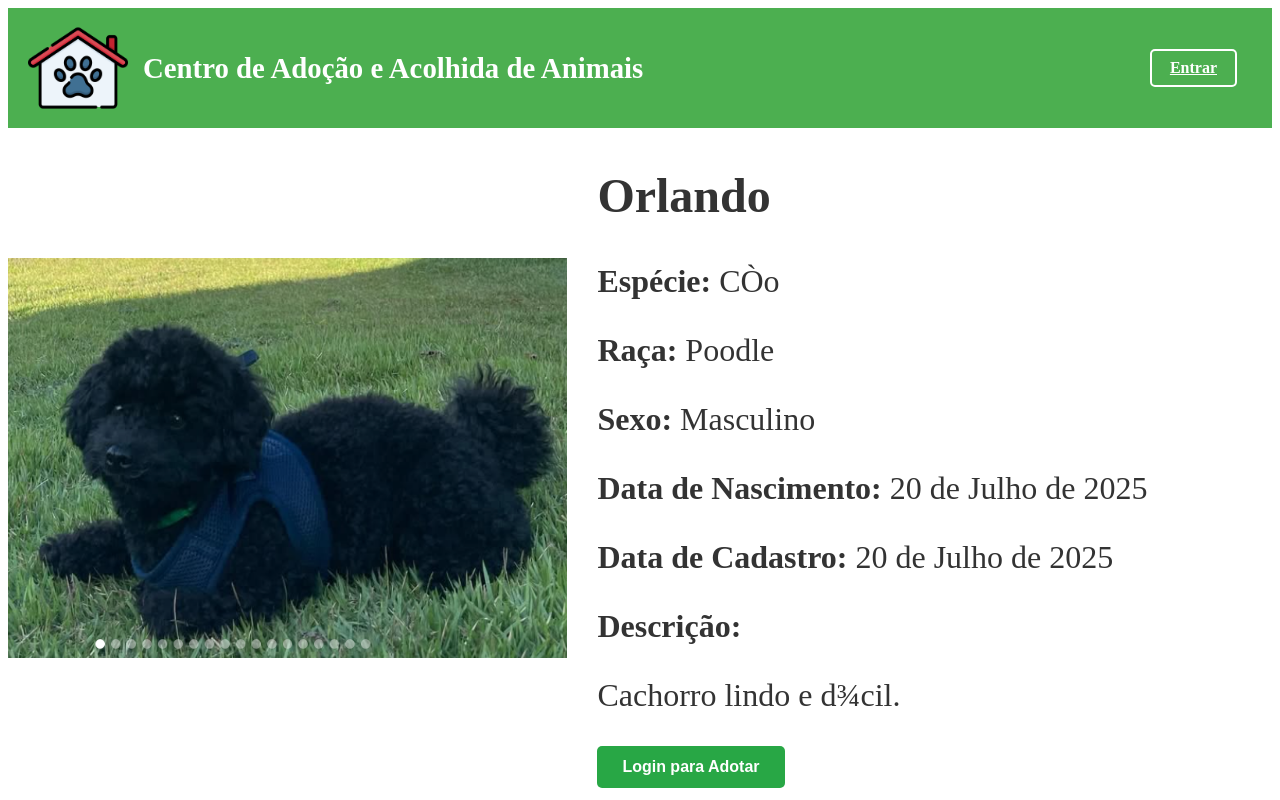
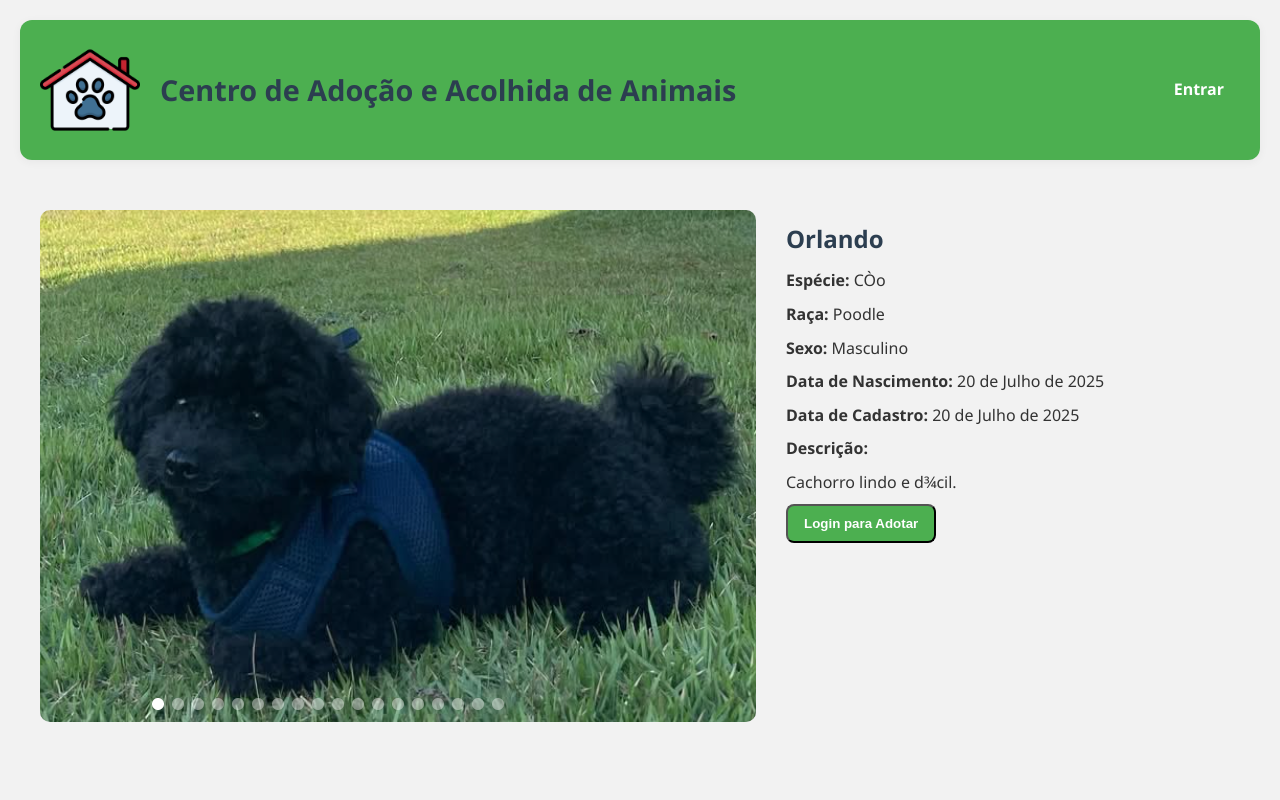
Before and after one commit to S-fey/CAAM-Web, a Django app: page /animal/2/ in a window 1280 px wide. Run offline with Django 5.2, Linux system fonts and the light colour scheme; data comes from the database, SQL or seed files in the repository; both versions use the stored data as it was after the commit.

Commit message:
Drastically changed aesthetics, fixed encoding on data, changed DB, made a new set of items and new superuser. Working on finally figuring out how to do the dumpdata properly.

```diff
--- a/projeto/caam/static/styles.css
+++ b/projeto/caam/static/styles.css
@@ -1,251 +1,211 @@
+
+* {
+  margin: 0;
+  padding: 0;
+  box-sizing: border-box;
+}
+
+body {
+  font-family: 'Segoe UI', Tahoma, Geneva, Verdana, sans-serif;
+
+
+  background-color: #f2f2f2;
+  color: #333;
+  line-height: 1.6;
+  padding: 20px;
+}
+
+
 .header {
+  background-color: #4CAF50;
+  padding: 20px;
   display: flex;
   align-items: center;
-  justify-content: space-between;
-  padding: 10px 20px;
-  background-color: #4CAF50;
-  color: white;
-}
-
-.header img {
-  height: 100px;
-  width: auto;
-   margin-right: 15px;
+  gap: 20px;
+  box-shadow: 0 2px 10px rgba(0, 0, 0, 0.05);
+  border-radius: 12px;
+  margin-bottom: 30px;
 }
 
 .header h1 {
-  margin: 0 20px 0 0;
+  flex-grow: 1;
   font-size: 1.8rem;
+  color: #2c3e50;
   font-weight: bold;
-  flex-grow: 1;
 }
 
 .botao-login {
+  padding: 10px 16px;
   background-color: transparent;
   color: white;
-  border: 2px solid white;
-  padding: 8px 18px;
-  font-size: 1rem;
-  border-radius: 5px;
-  cursor: pointer;
-  transition: background-color 0.3s ease, color 0.3s ease;
-  font-weight: 600;
-  white-space: nowrap;
+  text-decoration: none;
+  border-radius: 8px;
+  font-weight: bold;
+  transition: background-color 0.3s ease;
 }
 
 .botao-login:hover {
-  background-color: white;
-  color: #4CAF50;
-}
-div[style*="width: 500px"] {
-  display: flex;
-  gap: 10px;
-  align-items: center;
-  background: white;
-  padding: 10px;
-  margin-bottom: 15px;
-  border-radius: 5px;
-}
-
-div[style*="width: 500px"] img {
-  height: 300px;
-  border-radius: 5px;
-}
-
-div[style*="width: 500px"] > div:last-child {
-  font-size: 2rem;
-  color: #333;
-}
-
-div[style*="width: 500px"] > div:last-child a {
-  color: #2a7a2a;
-  text-decoration: none;
-  font-weight: bold;
-}
-
-div[style*="width: 500px"] > div:last-child a:hover {
-  text-decoration: underline;
-}
-
-.animal-card {
-  display: flex;
-  gap: 30px;
-  align-items: center;
-  border: #333;
-  box-shadow: #1b1b1b;
-}
-
-.animal-image img {
-  height: 400px;
-}
-
-.animal-info {
-  font-size: 2rem;
-  color: #333;
-}
-
-.botao-adotar {
-  background-color: #28a745;
-  color: white;
-  border: none;
-  padding: 12px 25px;
-  font-size: 1rem;
-  border-radius: 5px;
-  cursor: pointer;
-  transition: background-color 0.3s ease;
-  font-weight: bold;
-}
-
-.botao-adotar:hover {
-  background-color: #218838;
-}
-
-.botao-login {
-  background-color: transparent;
-  color: white;
-  border: 2px solid white;
-  padding: 8px 18px;
-  font-size: 1rem;
-  border-radius: 5px;
-  cursor: pointer;
-  transition: background-color 0.3s ease, color 0.3s ease;
-  font-weight: 600;
-  margin-right: 15px;
-}
-
-.botao-login:hover {
-  background-color: white;
+   background-color: white;
   color: #4CAF50;
 }
 
 
-.login-page {
-  max-width: 400px;
-  margin: 50px auto;
-  background: white;
-  padding: 20px;
-  border-radius: 8px;
-  box-shadow: 0 0 10px rgba(0,0,0,0.1);
+.animal-card-container {
+  max-width: auto;
+  margin: 20px auto;
+  background-color: white;
+  border-radius: 12px;
+  box-shadow: 0 4px 12px rgba(0, 0, 0, 0.1);
+  overflow: hidden;
 }
 
-.login-page h2 {
-  text-align: center;
-  margin-bottom: 20px;
-  color: #333;
-
+.animal-card img {
+  width: auto;
+  height: 500px;
+  display: block;
 }
 
-.login-page form p {
-  margin-bottom: 12px;
+.animal-card a {
+  font-size: 1.3rem;
+  font-weight: bold;
+  color: #2980b9;
+  text-decoration: none;
+  margin: 10px;
+  display: block;
 }
 
-.login-page button {
-  width: 100%;
-  background-color: #4CAF50;
-  color: white;
-  padding: 10px;
-  border: none;
-  cursor: pointer;
-  border-radius: 4px;
-}
-
-.login-page a {
-  display: block;
-  margin-top: 15px;
-  text-align: center;
-  color: #007bff;
-  text-decoration: none;
+.animal-card a:hover {
+  text-decoration: underline;
 }
 
 
-.register-page {
-  max-width: 400px;
-  margin: 50px auto;
-  background: white;
+.animal-card {
   padding: 20px;
-  border-radius: 8px;
-  box-shadow: 0 0 10px rgba(0,0,0,0.1);
+  display: flex;
+  flex-direction: column;
+  gap: 20px;
+  align-items: flex-start;
+}
+.animal-card2 {
+  padding: 20px;
+  display: flex;
+  flex-direction: row;
+  gap: 20px;
+  align-items: flex-start;
 }
 
-.register-page h2 {
-  text-align: center;
-  margin-bottom: 20px;
-  color: #333;
+.animal-image img {
+  width: auto;
+  border-radius: 10px;
 }
 
-.register-page form p {
-  margin-bottom: 12px;
+.animal-info {
+  padding: 10px;
 }
 
-.register-page button {
-  width: 100%;
-  background-color: #2196F3;
-  color: white;
-  padding: 10px;
-  border: none;
-  cursor: pointer;
-  border-radius: 4px;
+.animal-info h2 {
+  margin-bottom: 10px;
+  color: #2c3e50;
 }
 
-.register-page a {
-  display: block;
-  margin-top: 15px;
-  text-align: center;
-  color: #007bff;
-  text-decoration: none;
+.animal-info p {
+  margin-bottom: 8px;
 }
 
-.voltar button{
-    width: 100%;
+.botao-adotar {
+  padding: 10px 16px;
   background-color: #4CAF50;
   color: white;
-  padding: 10px;
-  border: none;
-  cursor: pointer;
-  border-radius: 4px;
-}
-.voltar h2{
-    text-align: center;
-  margin-bottom: 20px;
-  color: #333;
-}
-.voltar a{
-  display: block;
-  margin: 0 auto;
-  width: 20%;
-  background-color: #4CAF50;
-  color: white;
-  padding: 10px;
-  border: none;
-  cursor: pointer;
-  border-radius: 4px;
-  text-align: center;
+  text-decoration: none;
+  border-radius: 8px;
   font-weight: bold;
-}
-.cadastroAnimal {
-  max-width: 400px;
-  margin: 50px auto;
-  background: white;
-  padding: 20px;
-  border-radius: 8px;
-  box-shadow: 0 0 10px rgba(0,0,0,0.1);
+  transition: background-color 0.3s ease;
 }
 
+.botao-adotar:hover {
+   background-color: white;
+  color: #4CAF50;
+}
+
+
+h3 {
+  color: #e74c3c;
+  font-weight: bold;
+  margin-top: 15px;
+}
+
+
+form {
+  display: flex;
+  flex-direction: column;
+  gap: 15px;
+  margin-top: 20px;
+}
+
+form button {
+  background-color: #3498db;
+  color: white;
+  padding: 12px;
+  border: none;
+  border-radius: 8px;
+  font-size: 1rem;
+  cursor: pointer;
+}
+
+form button:hover {
+  background-color: #2980b9;
+}
+
+input, select, textarea {
+  padding: 10px;
+  border: 1px solid #ccc;
+  border-radius: 8px;
+  font-size: 1rem;
+}
+
+
+.login-page, .register-page, .cadastroAnimal {
+  max-width: 500px;
+  margin: 40px auto;
+  background-color: white;
+  padding: 30px;
+  border-radius: 12px;
+  box-shadow: 0 4px 16px rgba(0, 0, 0, 0.05);
+}
+
+.login-page h2,
+.register-page h2,
 .cadastroAnimal h2 {
   text-align: center;
   margin-bottom: 20px;
-  color: #333;
+  color: #2c3e50;
 }
 
-.cadastroAnimal button {
-  width: 100%;
-  background-color: #4CAF50;
+.login-page a,
+.register-page a {
+  text-align: center;
+  display: block;
+  margin-top: 15px;
+  color: #2980b9;
+}
+
+
+.voltar {
+  text-align: center;
+  margin-top: 50px;
+}
+
+.botao-voltar {
+  background-color: #e62222;
   color: white;
-  padding: 10px;
-  border: none;
+  padding: 10px 20px;
+  display: inline-block;
+  border-radius: 8px;
+  margin-top: 20px;
   cursor: pointer;
-  border-radius: 4px;
+  font-weight: bold;
 }
-.cadastroAnimal form p {
-  margin-bottom: 12px;
+
+.botao-voltar:hover {
+  background-color: #ff0000;
 }
--- a/projeto/caam/templates/caam/animal.html
+++ b/projeto/caam/templates/caam/animal.html
@@ -1,6 +1,6 @@
 {% include "caam/header.html" %}
 
-<div class="animal-card">
+<div class="animal-card2">
   <div class="animal-image">
     <img src="{{ animal.imagem.url }}" alt="Foto de {{ animal.nome }}" />
   </div>
```
Also changed, not shown: projeto/caam/templates/caam/index.html (+6 -6 lines), projeto/data.json (added, +1 -0 lines), projeto/projeto/settings.py (+16 -11 lines), projeto/animais/WhatsApp_Image_2025-07-20_at_12.16.25.jpeg (added), projeto/animais/golden-retriever-dog-breed-info.jpeg (added), projeto/db.sqlite3.
